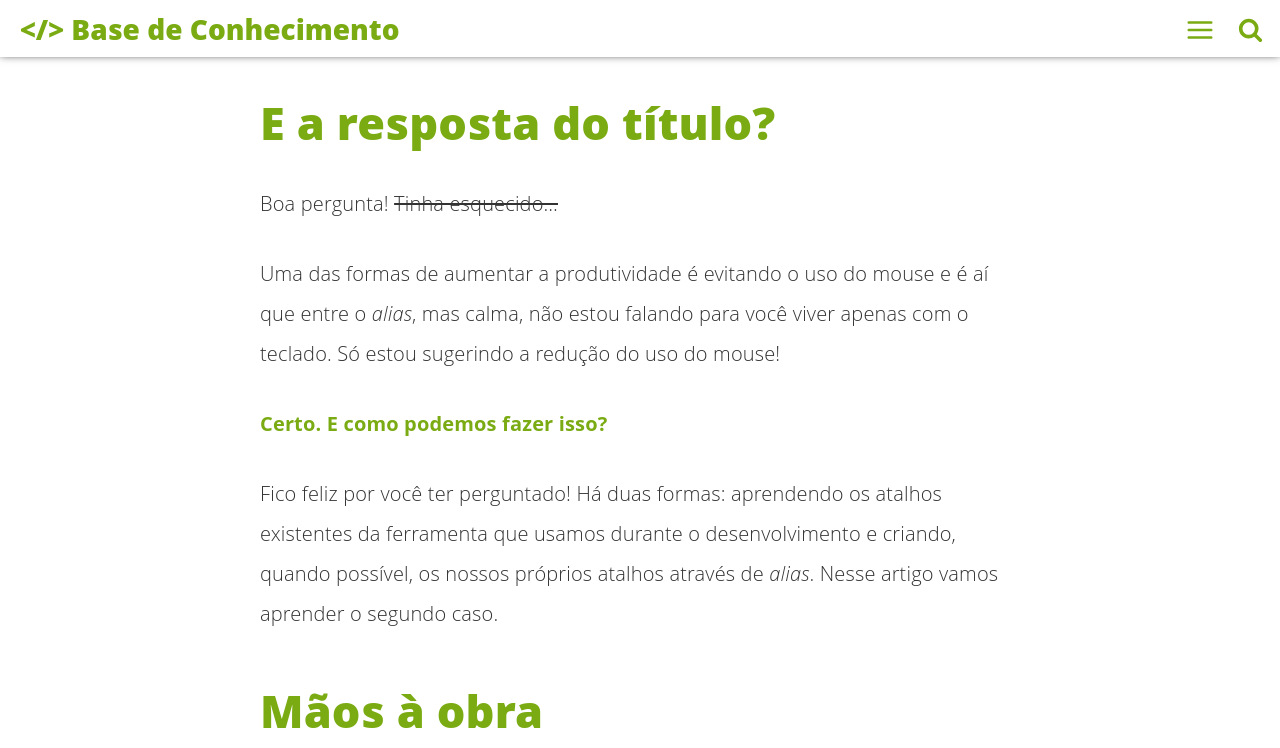
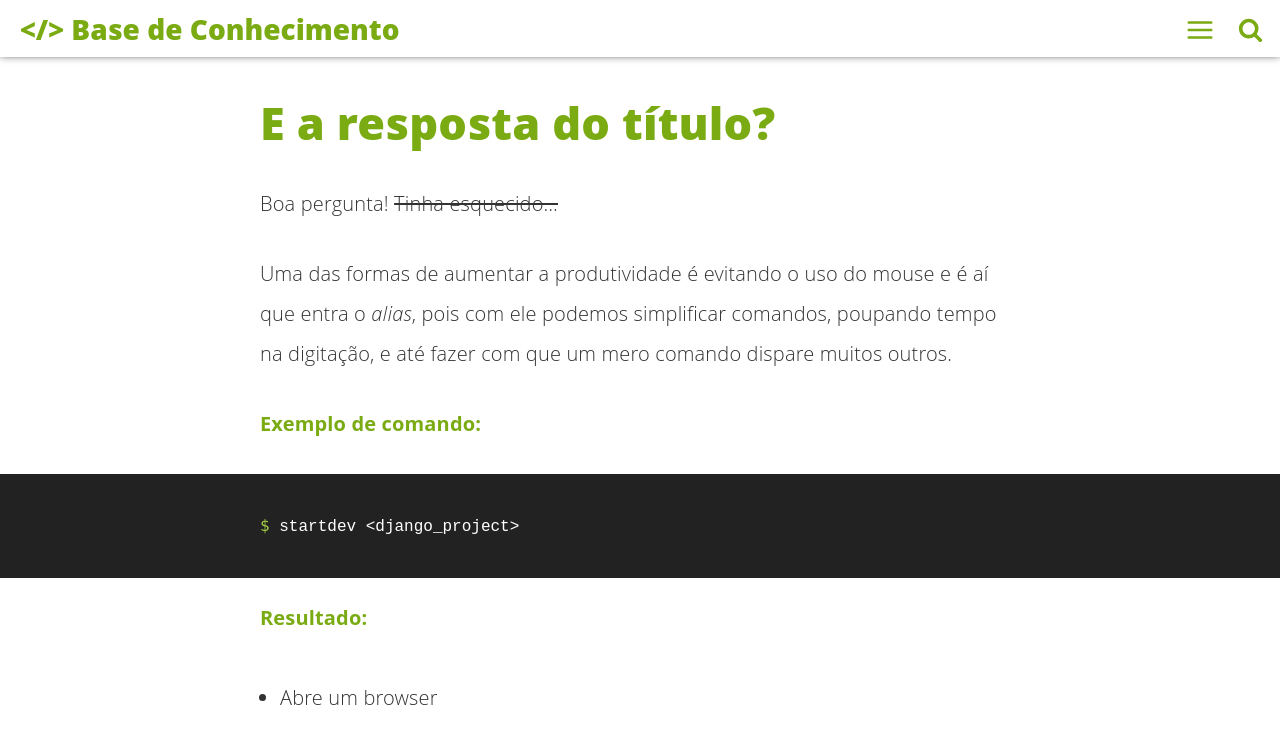
Before and after one commit to IFPB-PRPIPG/IFPB-PRPIPG.github.io, a Jekyll site: the page built from _posts/2018-05-02-por-que-criar-alias.md, in a window 1280 px wide and 1400 px high, scrolled down 2304 px. Shown: the top 748 px of the window. Built offline with Jekyll 4.4.1, drawn with Linux system fonts in a browser that asks for light colours; comment, search, counter and statistics services are not loaded; some of the changed text lies outside the part shown.

Commit message:
Refatorando texto do post por que criar alias

````diff
--- a/_posts/2018-05-02-por-que-criar-alias.md
+++ b/_posts/2018-05-02-por-que-criar-alias.md
@@ -37,7 +37,7 @@ Talvez o seu "mapa" fique parecido como:
 
 Essa era a minha. Eu sei! Devia pegar o café/água antes de ir para a máquina, mas nem sempre lembro disso. E em minha defesa dizem que caminhar ajuda a pensar melhor.
 
-Próximo passo:
+**Próximo passo:**
 
 ![programador_na_bicicleta_gif](https://media1.tenor.com/images/7582f8bd7e7af8a03308a0f1492145bf/tenor.gif?itemid=7990692)
 
@@ -47,11 +47,31 @@ Próximo passo:
 
 Boa pergunta! ~~Tinha esquecido...~~
 
-Uma das formas de aumentar a produtividade é evitando o uso do mouse e é aí que entre o *alias*, mas calma, não estou falando para você viver apenas com o teclado. Só estou sugerindo a redução do uso do mouse!
+Uma das formas de aumentar a produtividade é evitando o uso do mouse e é aí que entra o *alias*, pois com ele podemos simplificar comandos, poupando tempo na digitação, e até fazer com que um mero comando dispare muitos outros.
 
-**Certo. E como podemos fazer isso?**
+**Exemplo de comando:**
 
-Fico feliz por você ter perguntado! Há duas formas: aprendendo os atalhos existentes da ferramenta que usamos durante o desenvolvimento e criando, quando possível, os nossos próprios atalhos através de *alias*. Nesse artigo vamos aprender o segundo caso.
+``` bash
+$ startdev <django_project>
+```
+
+**Resultado:**
+
+- Abre um browser
+- Abre Spotify
+- Abre Slack
+- Abre Editor de Texto ou IDE do projeto que estamos trabalhando
+  - Prepara o ambiente
+  - Executa um git pull atualizando o código do projeto
+
+**DICA1**: É melhor deixar o git pull por último, pois em caso de conflito ele não vai quebrar a cadeia de comandos.
+
+**Mas além de alias existe outras formas de evitar o uso do mouse?**
+
+Claro! Exemplos:
+
+- Aprendendo os atalhos existentes da ferramenta que usamos durante o desenvolvimento.
+- Aprimorando a ferramenta para a framework que usamos. (Adicionando plugins de Django/Python no Atom, por exemplo.)
 
 
 # Mãos à obra
@@ -102,7 +123,7 @@ $ source aliasesmanager.sh
 
 O que achou?
 
-- **Não dava para juntar esses três comandos em um só não?**
+- **Não dava para juntar esses três comandos do Django em um só não?**
 - **E como que eu faço para que o arquivo aliasesmanager.sh seja executado quando minha máquina iniciar?**
 - **Meu alias está tomando controle do terminal, não quero isso!**
 - **E a desculpa para o café, cadê? Cadê? Cadê?**
````
Also changed, not shown: other parts of _posts/2018-05-02-por-que-criar-alias.md (+6 -5 lines).
